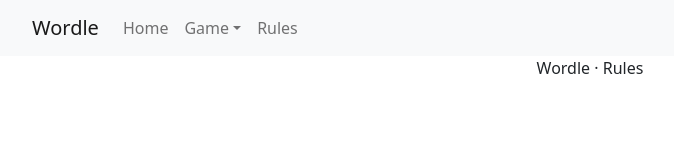
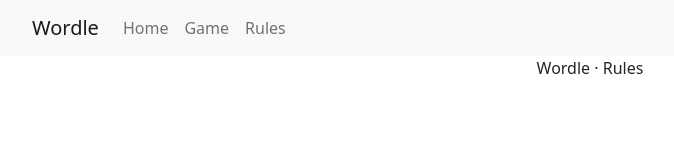
Before and after one commit to ruijiex/ruijie_xiao_lingya_hu_project2, a React (Create React App) app: page /rules in a window 1280 px wide. Shown: the top 160 px of the page, without its empty margins (50-724 px from the left). Built offline with nearby package versions, Linux system fonts and the light colour scheme.

Commit message:
Refactor Navigation Bar to Use Persistant Store

```diff
--- a/src/components/Home.js
+++ b/src/components/Home.js
@@ -4,6 +4,7 @@
 import '../css/Home.css';
 import { useDispatch } from 'react-redux';
 import changeDifficultyAction from '../actions/changeDifficultyAction';
+
 export default function Home() {
   const dispatch = useDispatch();
   return (
--- a/src/components/NavigationBar.js
+++ b/src/components/NavigationBar.js
@@ -1,8 +1,13 @@
 import React from 'react';
-import { Container, Nav, Navbar, NavDropdown } from 'react-bootstrap';
+import { Container, Nav, Navbar } from 'react-bootstrap';
+import { useParams } from 'react-router-dom';
 import '../css/NavigationBar.css';
 
 export default function NavigationBar() {
+  const { difficulty } = useParams();
+  // if (difficulty === undefined)
+  //   difficulty = 'easy';
+
   return (
     <Navbar bg='light' expand='lg'>
       <Container>
@@ -11,11 +16,7 @@
         <Navbar.Collapse id='basic-navbar-nav'>
           <Nav className='me-auto'>
             <Nav.Link href='/'>Home</Nav.Link>
-            <NavDropdown title='Game' id='basic-nav-dropdown'>
-              <NavDropdown.Item href='/game/easy'>Easy</NavDropdown.Item>
-              <NavDropdown.Item href='/game/medium'>Medium</NavDropdown.Item>
-              <NavDropdown.Item href='/game/hard'>Hard</NavDropdown.Item>
-            </NavDropdown>
+            <Nav.Link href={'/game/' + difficulty}>Game</Nav.Link>
             <Nav.Link href='/rules'>Rules</Nav.Link>
           </Nav>
         </Navbar.Collapse>
```
